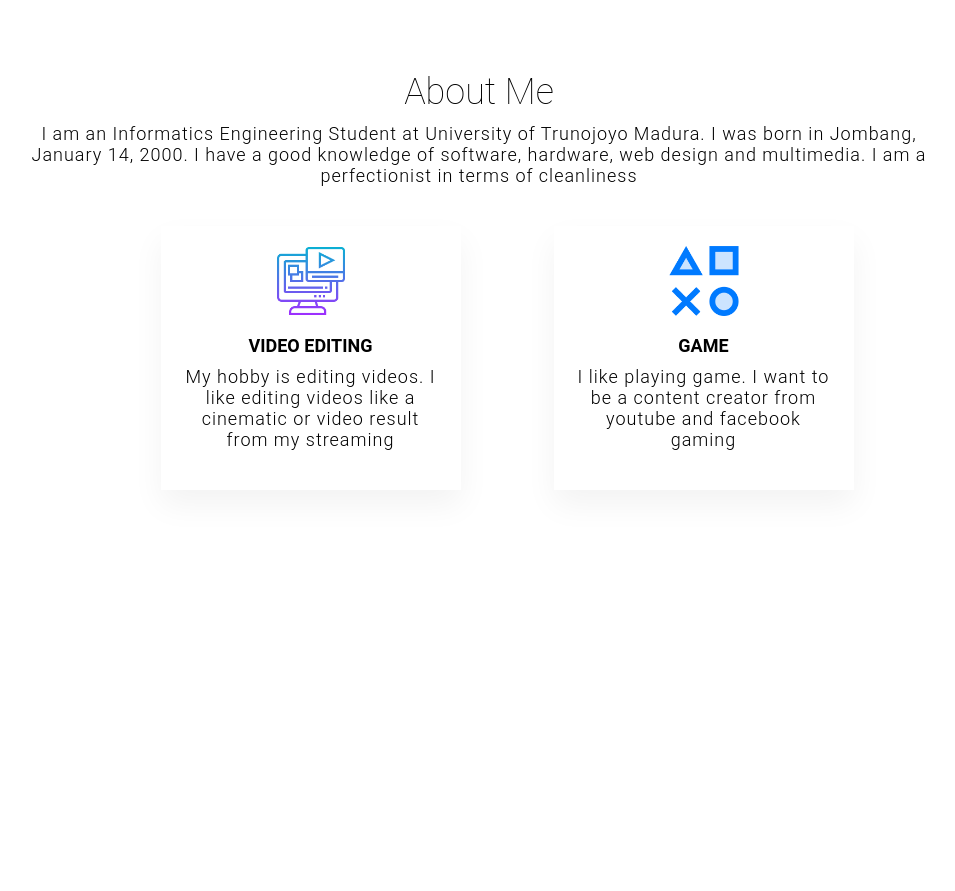
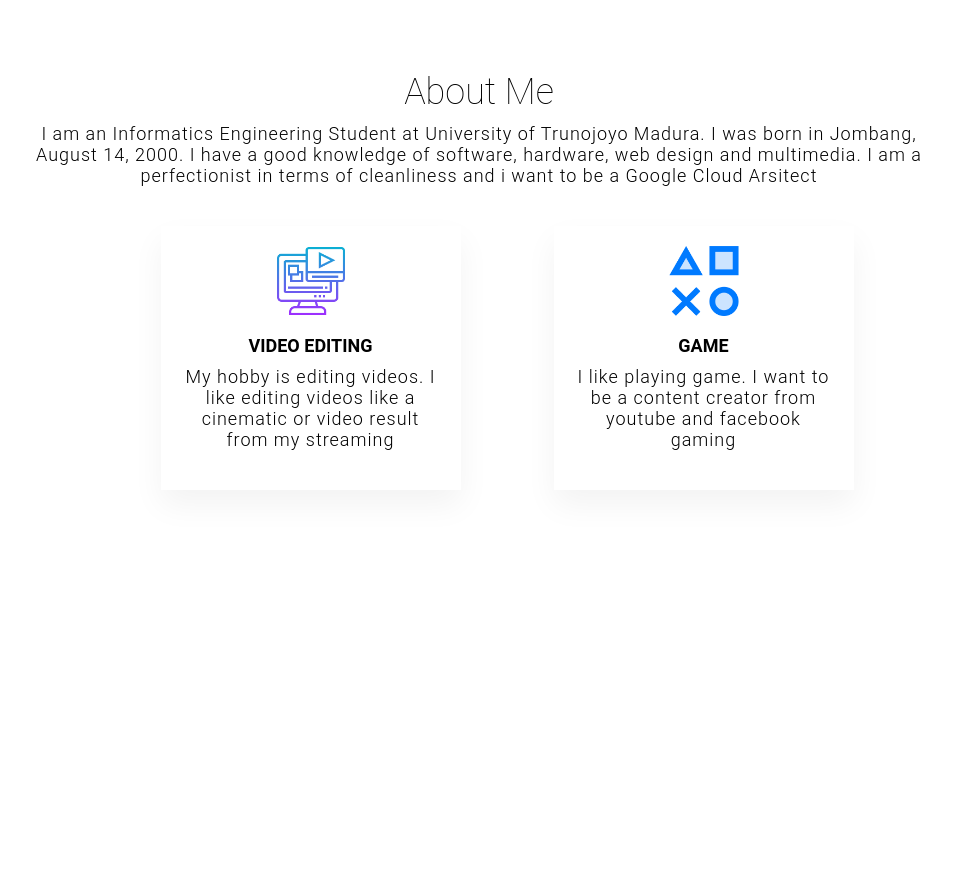
Before and after one commit to UnixFirmanmln/cv-Unix.firman_mln, a plain HTML site: page index.html in a window 1280 px wide. Shown: the part 1000-1891 px from the top of the page, without its empty margins (161-1116 px from the left). Drawn offline with Linux system fonts and the light colour scheme.

Commit message:
Update index.html

```diff
--- a/index.html
+++ b/index.html
@@ -42,7 +42,7 @@
 		<div class="content">
 			<div class="mxw800p">
 				<h3>About Me</h3>
-				<p>I am an Informatics Engineering Student at University of Trunojoyo Madura. I was born in Jombang, January 14, 2000. I have a good knowledge of software, hardware, web design and multimedia. I am a perfectionist in terms of cleanliness</p>
+				<p>I am an Informatics Engineering Student at University of Trunojoyo Madura. I was born in Jombang, August 14, 2000. I have a good knowledge of software, hardware, web design and multimedia. I am a perfectionist in terms of cleanliness and i want to be a Google Cloud Arsitect</p>
 				<!-- <a href="#" class="btn">Read My Story</a> --> <!-- if i want to move to banner -->
 			</div>
 
```
